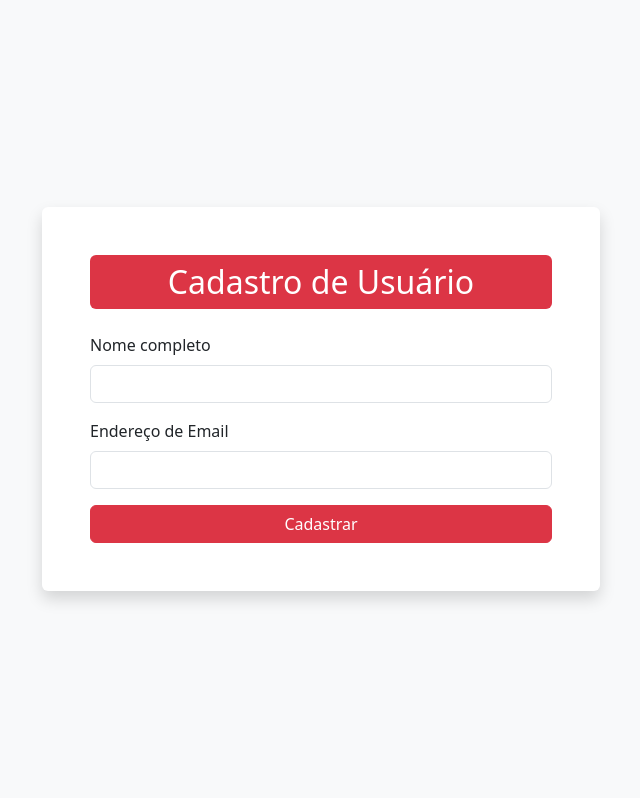
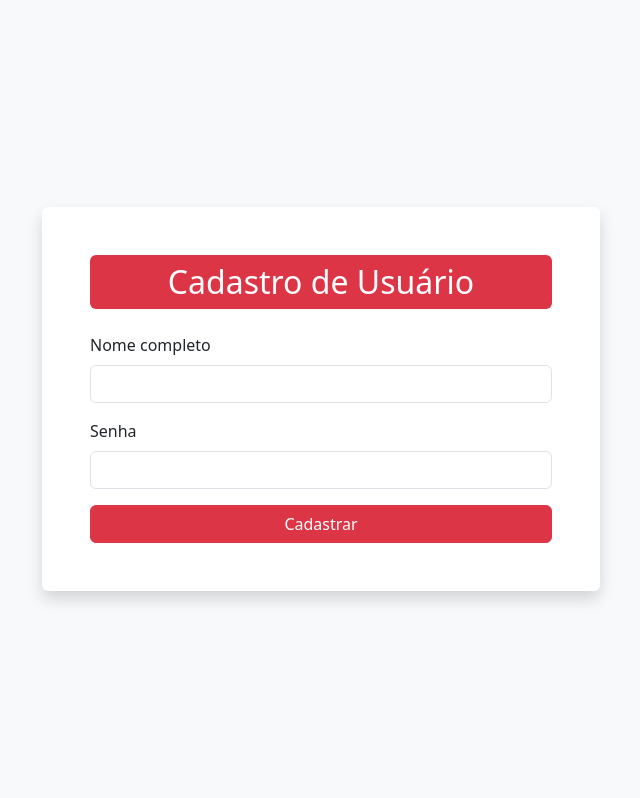
Before and after one commit to Douglas2022/Projeto-final---Python, a Flask app: page /login in a window 1280 px wide. Shown: the part 57-855 px from the top of the page, without its empty margins (319-959 px from the left). Run offline with Flask 3, Linux system fonts and the light colour scheme.

Commit message:
Porjeto final atualizado cadastro senha

```diff
--- a/Templates/login.html
+++ b/Templates/login.html
@@ -21,7 +21,7 @@
       </div>
 
       <div class="mb-3">
-        <label for="email" class="form-label">Endereço de Email</label>
+        <label for="email" class="form-label">Senha</label>
         <input
           type="email"
           class="form-control"
```
